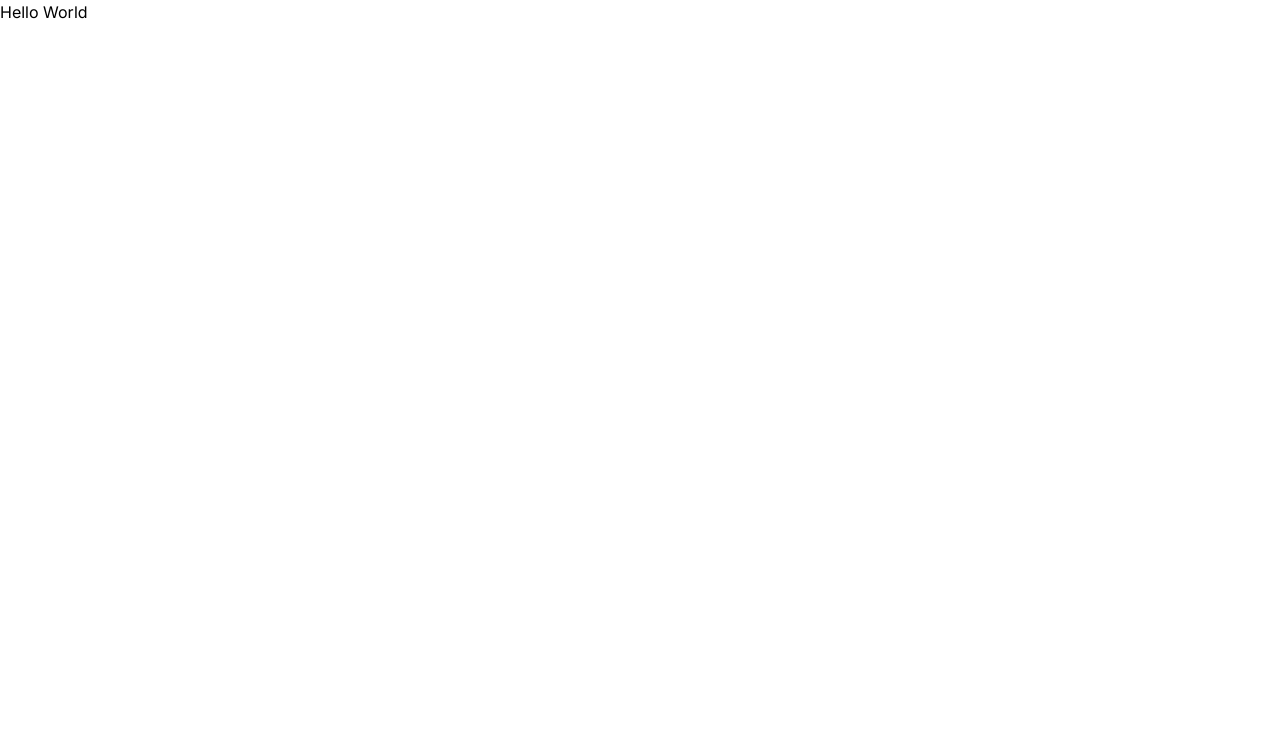
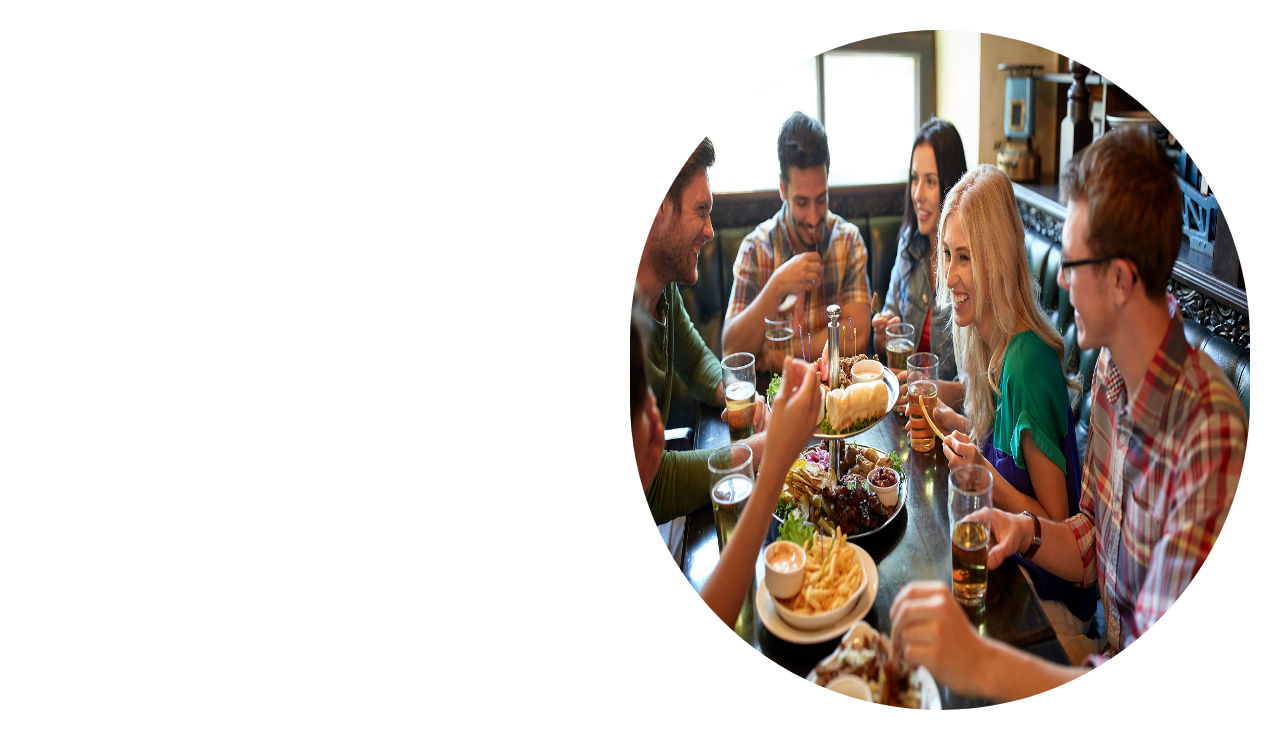
Before and after one commit to Krish195/final-project601, a Next.js app in the folder food-app-yt/: page / in a window 1280 px wide. Shown: the top 748 px of the page. Built offline with nearby package versions, Linux system fonts and the light colour scheme.

Commit message:
Added a hero image to my website

```diff
--- /dev/null
+++ b/food-app-yt/src/app/components/Hero.tsx
@@ -0,0 +1,19 @@
+import Image from "next/image";
+import React from "react";
+
+const Hero = () => {
+  return (
+    <div className="relative min-h-screen">
+      <Image
+        className="lg:w-[580px] xl:w-[620px] h-[680px] absolute right-0 top-0 -z-10 rounded-full" style={{ marginTop: '30px', marginRight: '30px'}}
+        src="/restaurant.jpeg"
+        width={1000}
+        height={600}
+        alt="hero_bg"
+      />
+
+    </div>
+  );
+};
+
+export default Hero;
--- a/food-app-yt/src/app/page.tsx
+++ b/food-app-yt/src/app/page.tsx
@@ -1,7 +1,11 @@
 import Image from 'next/image'
+import Hero from './components/Hero'
 
 export default function Home() {
   return (
-    <main>Hello World</main>
+    <main>
+      <Hero />
+
+    </main>
   )
 }
```
Also changed, not shown: food-app-yt/public/restaurant.jpeg (added).
